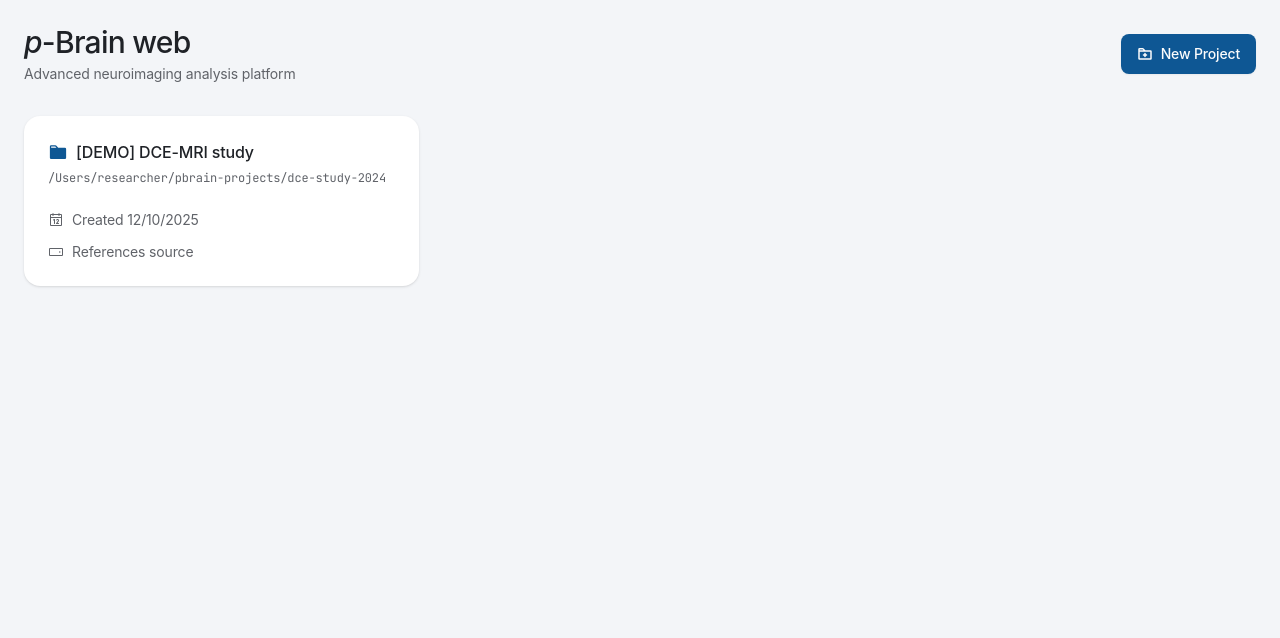
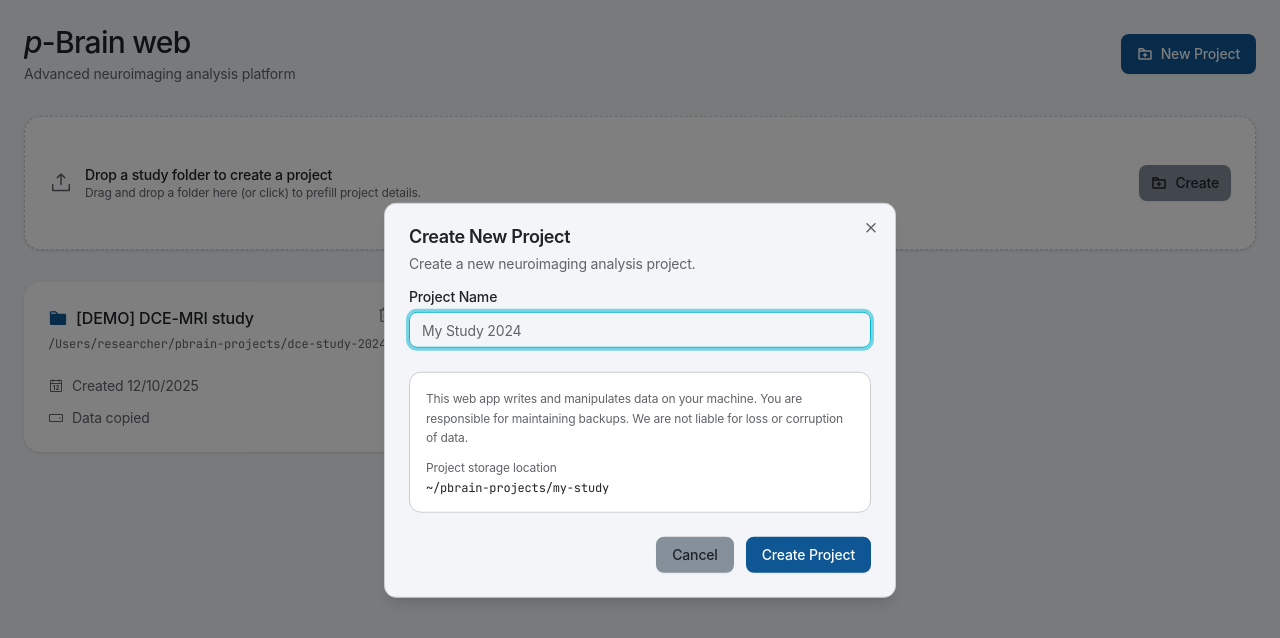
Before and after one commit to edtireli/p-brain-platform, a React (Vite) app: page / in a window 1280 px wide. Both pictures are taken after a click on the button 640 px from the left and 201 px from the top of the page. Shown: the top 638 px of the page. Built offline with nearby package versions, Linux system fonts and the light colour scheme; a web font is replaced by a local one.

Commit message:
Improve demo UX and project creation

```diff
--- a/src/components/ProjectDashboard.tsx
+++ b/src/components/ProjectDashboard.tsx
@@ -440,30 +440,6 @@ export function ProjectDashboard({ projectId, onBack, onSelectSubject }: Project
     <div className="min-h-screen bg-background">
       <div className="border-b border-border bg-card">
         <div className="mx-auto max-w-full px-6 py-5">
-          {!isBackendEngine && isDemoProject && showDemoInfo && (
-            <Card className="mb-4 border-accent bg-card">
-              <CardContent className="p-4">
-                <div className="flex items-start gap-3">
-                  <Info size={22} weight="fill" className="flex-shrink-0 text-accent" />
-                  <div className="flex-1">
-                    <h3 className="mb-1 text-sm font-medium">Demo Mode</h3>
-                    <p className="text-xs leading-relaxed text-muted-foreground">
-                      This is a UI prototype demonstrating p-Brain web. In production, all computation would run locally
-                      via a Python engine with no external network calls.
-                    </p>
-                  </div>
-                  <button
-                    onClick={() => setShowDemoInfo(false)}
-                    className="flex-shrink-0 text-muted-foreground hover:text-foreground"
-                    aria-label="Dismiss demo mode message"
-                  >
-                    <X size={18} />
-                  </button>
-                </div>
-              </CardContent>
-            </Card>
-          )}
-
           <div className="flex items-center justify-between">
             <div className="flex items-center gap-3">
               <Button variant="ghost" size="sm" onClick={onBack} className="gap-2">
@@ -866,6 +842,30 @@ export function ProjectDashboard({ projectId, onBack, onSelectSubject }: Project
         isOpen={isJobMonitorOpen}
         onClose={() => setIsJobMonitorOpen(false)}
       />
+
+      {!isBackendEngine && isDemoProject && showDemoInfo && (
+        <Card className="fixed bottom-6 right-6 z-50 w-96 border-accent bg-card p-0 shadow-xl">
+          <CardContent className="p-4">
+            <div className="flex items-start gap-3">
+              <Info size={22} weight="fill" className="flex-shrink-0 text-accent" />
+              <div className="flex-1">
+                <h3 className="mb-1 text-sm font-medium">Demo Mode</h3>
+                <p className="text-xs leading-relaxed text-muted-foreground">
+                  This is a UI prototype demonstrating p-Brain web. In production, all computation would run locally
+                  via a Python engine with no external network calls.
+                </p>
+              </div>
+              <button
+                onClick={() => setShowDemoInfo(false)}
+                className="flex-shrink-0 text-muted-foreground hover:text-foreground"
+                aria-label="Dismiss demo mode message"
+              >
+                <X size={18} />
+              </button>
+            </div>
+          </CardContent>
+        </Card>
+      )}
     </div>
   );
 }
--- a/src/components/ProjectsPage.tsx
+++ b/src/components/ProjectsPage.tsx
@@ -1,14 +1,26 @@
-import { useState, useEffect } from 'react';
-import { FolderPlus, Folder, Calendar, HardDrive } from '@phosphor-icons/react';
+import { useState, useEffect, useCallback } from 'react';
+import { FolderPlus, Folder, Calendar, HardDrive, Trash, UploadSimple } from '@phosphor-icons/react';
 import { Button } from '@/components/ui/button';
 import { Card, CardContent, CardDescription, CardHeader, CardTitle } from '@/components/ui/card';
 import { Dialog, DialogContent, DialogDescription, DialogHeader, DialogTitle, DialogTrigger } from '@/components/ui/dialog';
 import { Input } from '@/components/ui/input';
 import { Label } from '@/components/ui/label';
-import { Switch } from '@/components/ui/switch';
 import { mockEngine } from '@/lib/mock-engine';
 import type { Project } from '@/types';
 import { toast } from 'sonner';
+
+function slugify(input: string): string {
+  return (input || '')
+    .trim()
+    .toLowerCase()
+    .replace(/[^a-z0-9]+/g, '-')
+    .replace(/(^-|-$)+/g, '')
+    .slice(0, 60) || 'project';
+}
+
+function defaultStoragePath(projectName: string): string {
+  return `~/pbrain-projects/${slugify(projectName)}`;
+}
 
 interface ProjectsPageProps {
   onSelectProject: (projectId: string) => void;
@@ -18,6 +30,10 @@ export function ProjectsPage({ onSelectProject }: ProjectsPageProps) {
   const [projects, setProjects] = useState<Project[]>([]);
   const [isCreateDialogOpen, setIsCreateDialogOpen] = useState(false);
   const [isLoading, setIsLoading] = useState(true);
+
+  const [draftName, setDraftName] = useState('');
+  const [isDraggingCreate, setIsDraggingCreate] = useState(false);
+  const dropZoneId = 'project-drop-zone';
 
   useEffect(() => {
     loadProjects();
@@ -38,26 +54,25 @@ export function ProjectsPage({ onSelectProject }: ProjectsPageProps) {
 
   const handleCreateProject = async (e: React.FormEvent<HTMLFormElement>) => {
     e.preventDefault();
-    const formData = new FormData(e.currentTarget);
 
-    const name = formData.get('name') as string;
-    const storagePath = formData.get('storagePath') as string;
-    const copyDataIntoProject = formData.get('copyData') === 'on';
-
-    if (!name || !storagePath) {
-      toast.error('Please fill in all required fields');
+    const name = draftName.trim();
+    if (!name) {
+      toast.error('Please enter a project name');
       return;
     }
+
+    const storagePath = defaultStoragePath(name);
 
     try {
       const project = await mockEngine.createProject({
         name,
         storagePath,
-        copyDataIntoProject,
+        copyDataIntoProject: true,
       });
 
       toast.success('Project created successfully');
       setIsCreateDialogOpen(false);
+      setDraftName('');
       loadProjects();
       onSelectProject(project.id);
     } catch (error) {
@@ -65,6 +80,73 @@ export function ProjectsPage({ onSelectProject }: ProjectsPageProps) {
       console.error(error);
     }
   };
+
+  const handleDeleteDemoProject = async (projectId: string) => {
+    try {
+      await mockEngine.deleteProject(projectId);
+      toast.success('Demo project deleted');
+      loadProjects();
+    } catch (error) {
+      toast.error('Failed to delete project');
+      console.error(error);
+    }
+  };
+
+  const openCreateDialog = (prefillName?: string) => {
+    setDraftName(prefillName ?? '');
+    setIsCreateDialogOpen(true);
+  };
+
+  const processDroppedItems = useCallback((items: DataTransferItemList) => {
+    const entries: FileSystemDirectoryEntry[] = [];
+    for (let i = 0; i < items.length; i++) {
+      const item = items[i];
+      if (item.kind === 'file') {
+        const entry = item.webkitGetAsEntry();
+        if (entry?.isDirectory) {
+          entries.push(entry as FileSystemDirectoryEntry);
+        }
+      }
+    }
+
+    if (entries.length === 0) {
+      toast.error('Please drop a folder');
+      return;
+    }
+
+    const rootEntry = entries[0];
+    openCreateDialog(rootEntry.name);
+  }, []);
+
+  const handleDragOver = useCallback((e: React.DragEvent) => {
+    e.preventDefault();
+    e.stopPropagation();
+    setIsDraggingCreate(true);
+  }, []);
+
+  const handleDragLeave = useCallback((e: React.DragEvent) => {
+    e.preventDefault();
+    e.stopPropagation();
+    const related = e.relatedTarget as HTMLElement | null;
+    if (!related) {
+      setIsDraggingCreate(false);
+      return;
+    }
+    if (!related.closest(`#${dropZoneId}`)) {
+      setIsDraggingCreate(false);
+    }
+  }, []);
+
+  const handleDrop = useCallback((e: React.DragEvent) => {
+    e.preventDefault();
+    e.stopPropagation();
+    setIsDraggingCreate(false);
+    if (e.dataTransfer.items) {
+      processDroppedItems(e.dataTransfer.items);
+    }
+  }, [processDroppedItems]);
+
+  const computedStoragePath = defaultStoragePath(draftName || 'my-study');
 
   return (
     <div className="min-h-screen bg-background p-6">
@@ -90,7 +172,7 @@ export function ProjectsPage({ onSelectProject }: ProjectsPageProps) {
               <DialogHeader>
                 <DialogTitle>Create New Project</DialogTitle>
                 <DialogDescription>
-                  Set up a new neuroimaging analysis project with local storage.
+                  Create a new neuroimaging analysis project.
                 </DialogDescription>
               </DialogHeader>
 
@@ -101,34 +183,21 @@ export function ProjectsPage({ onSelectProject }: ProjectsPageProps) {
                     id="name"
                     name="name"
                     placeholder="My Study 2024"
+                    value={draftName}
+                    onChange={(e) => setDraftName(e.target.value)}
                     required
                   />
                 </div>
 
-                <div className="space-y-2">
-                  <Label htmlFor="storagePath">Storage Path</Label>
-                  <Input
-                    id="storagePath"
-                    name="storagePath"
-                    placeholder="/Users/researcher/pbrain-projects/my-study"
-                    required
-                    className="mono text-sm"
-                  />
-                  <p className="text-xs text-muted-foreground">
-                    Local directory where project data and artifacts will be stored
+                <div className="rounded-lg border border-border bg-card p-4">
+                  <p className="text-xs text-muted-foreground leading-relaxed">
+                    This web app writes and manipulates data on your machine. You are responsible for maintaining
+                    backups. We are not liable for loss or corruption of data.
                   </p>
-                </div>
-
-                <div className="flex items-center justify-between rounded-lg border border-border bg-card p-4">
-                  <div className="space-y-0.5">
-                    <Label htmlFor="copyData" className="text-base font-normal">
-                      Copy data into project
-                    </Label>
-                    <p className="text-sm text-muted-foreground">
-                      Import files to project storage instead of referencing source paths
-                    </p>
+                  <div className="mt-3">
+                    <p className="text-xs text-muted-foreground">Project storage location</p>
+                    <p className="mono text-xs text-foreground mt-1">{computedStoragePath}</p>
                   </div>
-                  <Switch id="copyData" name="copyData" />
                 </div>
 
                 <div className="flex justify-end gap-3">
@@ -145,6 +214,38 @@ export function ProjectsPage({ onSelectProject }: ProjectsPageProps) {
             </DialogContent>
           </Dialog>
         </div>
+
+        <Card
+          id={dropZoneId}
+          className={`mb-8 border-dashed ${
+            isDraggingCreate ? 'border-accent bg-accent/5' : 'hover:border-muted-foreground/50'
+          }`}
+          onDragOver={handleDragOver}
+          onDragLeave={handleDragLeave}
+          onDrop={handleDrop}
+          onClick={() => openCreateDialog()}
+          role="button"
+          tabIndex={0}
+          onKeyDown={(e) => {
+            if (e.key === 'Enter' || e.key === ' ') openCreateDialog();
+          }}
+        >
+          <CardContent className="flex items-center justify-between gap-4 py-6">
+            <div className="flex items-center gap-3">
+              <UploadSimple size={24} className={isDraggingCreate ? 'text-accent' : 'text-muted-foreground'} />
+              <div>
+                <p className="text-sm font-medium text-foreground">Drop a study folder to create a project</p>
+                <p className="text-xs text-muted-foreground">
+                  Drag and drop a folder here (or click) to prefill project details.
+                </p>
+              </div>
+            </div>
+            <Button variant="secondary" className="gap-2" onClick={(e) => { e.stopPropagation(); openCreateDialog(); }}>
+              <FolderPlus size={18} weight="bold" />
+              Create
+            </Button>
+          </CardContent>
+        </Card>
 
         {isLoading ? (
           <div className="grid gap-6 sm:grid-cols-2 lg:grid-cols-3">
@@ -186,9 +287,25 @@ export function ProjectsPage({ onSelectProject }: ProjectsPageProps) {
                 onClick={() => onSelectProject(project.id)}
               >
                 <CardHeader>
-                  <CardTitle className="flex items-center gap-2 text-base font-medium">
-                    <Folder size={20} weight="fill" className="text-primary" />
-                    {project.name}
+                  <CardTitle className="flex items-start justify-between gap-3 text-base font-medium">
+                    <span className="flex items-center gap-2">
+                      <Folder size={20} weight="fill" className="text-primary" />
+                      {project.name}
+                    </span>
+
+                    {project.id === 'demo_proj_001' && (
+                      <button
+                        type="button"
+                        className="text-muted-foreground hover:text-foreground"
+                        aria-label="Delete demo project"
+                        onClick={(e) => {
+                          e.stopPropagation();
+                          handleDeleteDemoProject(project.id);
+                        }}
+                      >
+                        <Trash size={18} />
+                      </button>
+                    )}
                   </CardTitle>
                   <CardDescription className="mono text-xs">
                     {project.storagePath}
--- a/src/lib/backend-engine.ts
+++ b/src/lib/backend-engine.ts
@@ -121,6 +121,10 @@ export class BackendEngineAPI {
 
   async createProject(data: { name: string; storagePath: string; copyDataIntoProject: boolean }): Promise<Project> {
     return api<Project>('/projects', { method: 'POST', body: JSON.stringify(data) });
+  }
+
+  async deleteProject(projectId: string): Promise<void> {
+    await api(`/projects/${encodeURIComponent(projectId)}`, { method: 'DELETE' });
   }
 
   async updateProjectConfig(projectId: string, configUpdate: any): Promise<Project | undefined> {
--- a/src/lib/mock-engine.ts
+++ b/src/lib/mock-engine.ts
@@ -54,14 +54,38 @@ class MockEngineAPI {
   }
 
   private initializeDemoData() {
+    const demoDeleted = localStorage.getItem('pbrain_demo_deleted') === 'true';
+    if (demoDeleted) return;
+
+    const demoProjectId = 'demo_proj_001';
+    const demoProjectName = '[DEMO] DCE-MRI study';
+
+    // Migrate existing demo project name (localStorage may already contain the old name).
+    const existingDemo = this.db.projects.find(p => p.id === demoProjectId);
+    if (existingDemo) {
+      let changed = false;
+      if (existingDemo.name !== demoProjectName) {
+        existingDemo.name = demoProjectName;
+        changed = true;
+      }
+      if (existingDemo.copyDataIntoProject !== true) {
+        existingDemo.copyDataIntoProject = true;
+        changed = true;
+      }
+      if (changed) {
+        existingDemo.updatedAt = new Date().toISOString();
+        this.saveToStorage();
+      }
+    }
+
     if (this.db.projects.length === 0) {
       const demoProject: Project = {
-        id: 'demo_proj_001',
-        name: '[DEMO] DCE-MRI study',
+        id: demoProjectId,
+        name: demoProjectName,
         storagePath: '/Users/researcher/pbrain-projects/dce-study-2024',
         createdAt: new Date(Date.now() - 7 * 24 * 60 * 60 * 1000).toISOString(),
         updatedAt: new Date().toISOString(),
-        copyDataIntoProject: false,
+        copyDataIntoProject: true,
         config: DEFAULT_CONFIG,
       };
 
@@ -188,6 +212,21 @@ class MockEngineAPI {
 
   async getProject(id: string): Promise<Project | undefined> {
     return this.db.projects.find(p => p.id === id);
+  }
+
+  async deleteProject(projectId: string): Promise<void> {
+    if (projectId === 'demo_proj_001') {
+      localStorage.setItem('pbrain_demo_deleted', 'true');
+    }
+
+    const subjectIds = new Set(this.db.subjects.filter(s => s.projectId === projectId).map(s => s.id));
+
+    this.db.projects = this.db.projects.filter(p => p.id !== projectId);
+    this.db.subjects = this.db.subjects.filter(s => s.projectId !== projectId);
+    this.db.jobs = this.db.jobs.filter(j => j.projectId !== projectId && !subjectIds.has(j.subjectId));
+    this.db.artifacts = this.db.artifacts.filter(a => !subjectIds.has(a.subjectId));
+
+    this.saveToStorage();
   }
 
   async resolveDefaultVolume(_subjectId: string, kind: 'dce' | 't1' | 'diffusion' = 'dce'): Promise<string> {
```
Also changed, not shown: 1 other file (tests, documents, lock files or other folders).
